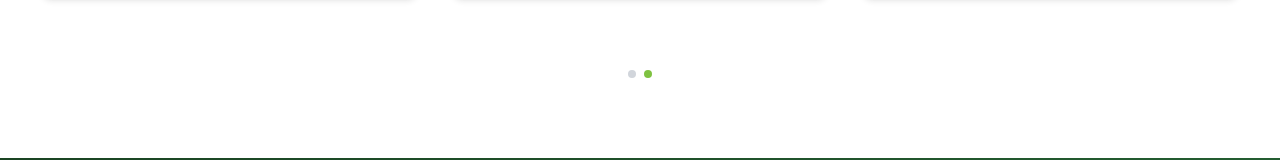
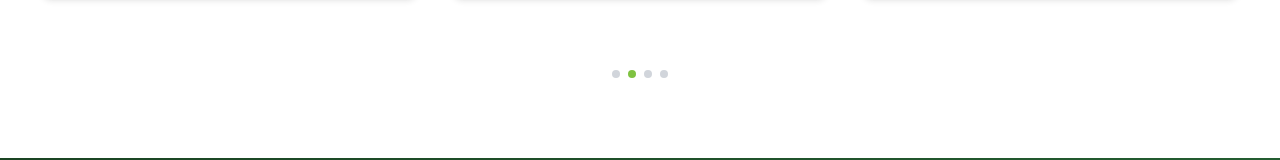
Before and after one commit to DzejkobBerry/mattrex.nl, a React (Vite) app: page / in a window 1280 px wide. Shown: the part 4006-4166 px from the top of the page. Built offline with nearby package versions, Linux system fonts and the light colour scheme.

Commit message:
feat(Testimonials): add new customer testimonials to showcase

```diff
--- a/src/components/sections/Testimonials.tsx
+++ b/src/components/sections/Testimonials.tsx
@@ -39,6 +39,36 @@ export function Testimonials() {
     image: 'https://images.unsplash.com/photo-1544723795-3fb6469f5b39?w=100&h=100&fit=crop',
     rating: 5,
     text: 'Snelle installatie, duidelijke uitleg en uitstekende nazorg. Een aanrader voor iedereen.'
+  }, {
+    name: 'Eva van Leeuwen',
+    role: 'Projectmanager',
+    image: 'https://images.unsplash.com/photo-1529626455594-4ff0802cfb7e?w=100&h=100&fit=crop',
+    rating: 5,
+    text: 'Heldere planning en oplevering op tijd. Energieopslag werkt zoals beloofd en bespaart elke maand.'
+  }, {
+    name: 'Ruben Smit',
+    role: 'Restaurant eigenaar',
+    image: 'https://images.unsplash.com/photo-1547425260-76bcadfb4f2c?w=100&h=100&fit=crop',
+    rating: 5,
+    text: 'Geen zorgen meer bij stroomstoringen. Keuken blijft draaien en kosten zijn lager door slim verbruik.'
+  }, {
+    name: 'Lotte Verhoeven',
+    role: 'Huiseigenaar',
+    image: 'https://images.unsplash.com/photo-1544005313-94ddf0286df2?w=100&h=100&fit=crop',
+    rating: 5,
+    text: 'Professioneel advies, nette montage. App voor monitoring is intuïtief en inzichtelijk.'
+  }, {
+    name: 'Daan de Boer',
+    role: 'Logistiek Manager',
+    image: 'https://images.unsplash.com/photo-1500648767791-00dcc994a43e?w=100&h=100&fit=crop',
+    rating: 5,
+    text: 'Hybride systeem optimaliseert verbruik in magazijn. ROI ziet er uitstekend uit.'
+  }, {
+    name: 'Nina Jansen',
+    role: 'Consultant',
+    image: 'https://images.unsplash.com/photo-1494790108377-be9c29b29330?w=100&h=100&fit=crop',
+    rating: 5,
+    text: 'Transparante offerte, duidelijke communicatie en meetbare besparingen vanaf de eerste maand.'
   }];
 
   // Podziel opinie na slajdy po 3 karty
```
